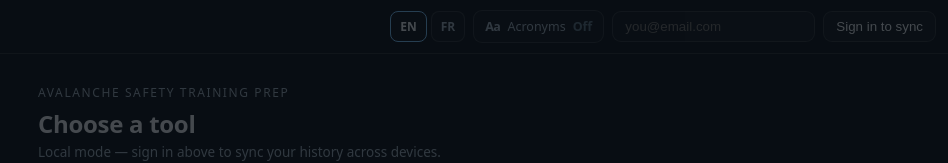
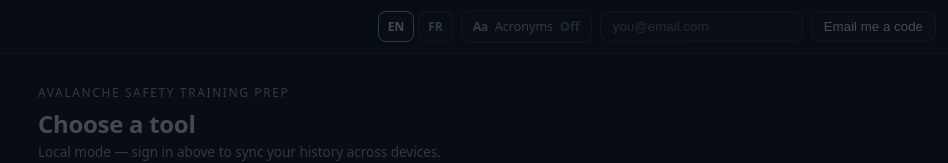
Before and after one commit to seanolesen/AST_I_training, a React (Vite) app: page / in a window 1280 px wide. Shown: the top 163 px of the page, without its empty margins (332-1280 px from the left). Built offline with nearby package versions, Linux system fonts and the light colour scheme; no server answers.

Commit message:
Add files via upload

```diff
--- a/Root.jsx
+++ b/Root.jsx
@@ -23,7 +23,10 @@ const FONT = "system-ui, -apple-system, Segoe UI, Roboto, sans-serif";
 function TopBar({ session, view, onHome, onAccount }) {
   const { t } = useLang();
   const [email, setEmail] = useState("");
+  const [code, setCode] = useState("");
   const [status, setStatus] = useState("");
+  const [phase, setPhase] = useState("email"); // email | code
+  const [busy, setBusy] = useState(false);
   const row = { display: "flex", gap: 8, alignItems: "center", justifyContent: "space-between",
     flexWrap: "wrap", padding: "10px 12px", background: T.bg,
     borderBottom: `1px solid ${T.line}`, fontFamily: FONT, fontSize: 12.5 };
@@ -46,19 +49,41 @@ function TopBar({ session, view, onHome, onAccount }) {
       </React.Fragment>
     );
   } else {
-    const send = async () => {
+    const sendCode = async () => {
       if (!email) { setStatus(t("auth.enterEmail")); return; }
-      setStatus(t("auth.sending"));
+      setBusy(true); setStatus(t("auth.sending"));
       const { error } = await supabase.auth.signInWithOtp({
-        email, options: { emailRedirectTo: window.location.origin },
+        email, options: { emailRedirectTo: window.location.origin, shouldCreateUser: true },
       });
-      setStatus(error ? (t("auth.errorPrefix") + error.message) : t("auth.checkEmail"));
+      setBusy(false);
+      if (error) { setStatus(t("auth.errorPrefix") + error.message); }
+      else { setPhase("code"); setStatus(t("auth.codeSent")); }
     };
-    auth = (
+    const verify = async () => {
+      const token = code.trim();
+      if (!token) { setStatus(t("auth.enterCode")); return; }
+      setBusy(true); setStatus(t("auth.verifying"));
+      const { error } = await supabase.auth.verifyOtp({ email, token, type: "email" });
+      setBusy(false);
+      if (error) { setStatus(t("auth.wrongCode")); }
+      else { setCode(""); setStatus(""); } // onAuthStateChange sets the session
+    };
+    const resetAuth = () => { setPhase("email"); setCode(""); setStatus(""); };
+    auth = phase === "email" ? (
       <React.Fragment>
         <input value={email} onChange={(e) => setEmail(e.target.value)} placeholder={t("auth.emailPlaceholder")}
+          type="email" autoComplete="email" inputMode="email"
           style={{ ...chip, minWidth: 150, outline: "none" }} />
-        <button style={btn} onClick={send}>{t("auth.signIn")}</button>
+        <button style={btn} disabled={busy} onClick={sendCode}>{t("auth.sendCode")}</button>
+        {status && <span style={{ color: T.dim }}>{status}</span>}
+      </React.Fragment>
+    ) : (
+      <React.Fragment>
+        <input value={code} onChange={(e) => setCode(e.target.value)} placeholder={t("auth.codePlaceholder")}
+          inputMode="numeric" autoComplete="one-time-code" maxLength={8}
+          style={{ ...chip, minWidth: 108, outline: "none", letterSpacing: "2px", textAlign: "center" }} />
+        <button style={btn} disabled={busy} onClick={verify}>{t("auth.verify")}</button>
+        <button style={{ ...btn, borderColor: "transparent", color: T.dim }} onClick={resetAuth}>{t("auth.useDifferent")}</button>
         {status && <span style={{ color: T.dim }}>{status}</span>}
       </React.Fragment>
     );
--- a/i18n.jsx
+++ b/i18n.jsx
@@ -635,6 +635,14 @@ export const STRINGS = {
     "account.import.none": "Nothing new to import — this device’s history is already in your account.",
     "account.import.error": "Import failed ({error}). Make sure you’re signed in and the Supabase tables exist.",
 
+    "auth.sendCode": "Email me a code",
+    "auth.codeSent": "Code sent — check your email.",
+    "auth.enterCode": "Enter the code.",
+    "auth.codePlaceholder": "6-digit code",
+    "auth.verify": "Verify",
+    "auth.verifying": "Verifying…",
+    "auth.wrongCode": "That code didn’t work — check it or resend.",
+    "auth.useDifferent": "Change email",
     "pwa.update.msg": "A new version is ready.",
     "pwa.update.action": "Reload",
     "pwa.offlineReady": "Ready to use offline.",
@@ -1267,6 +1275,14 @@ export const STRINGS = {
     "account.import.none": "Rien de nouveau à importer — l’historique de cet appareil est déjà dans votre compte.",
     "account.import.error": "Échec de l’importation ({error}). Assurez-vous d’être connecté et que les tables Supabase existent.",
 
+    "auth.sendCode": "M’envoyer un code",
+    "auth.codeSent": "Code envoyé — vérifiez votre courriel.",
+    "auth.enterCode": "Entrez le code.",
+    "auth.codePlaceholder": "Code à 6 chiffres",
+    "auth.verify": "Vérifier",
+    "auth.verifying": "Vérification…",
+    "auth.wrongCode": "Ce code n’a pas fonctionné — vérifiez ou renvoyez.",
+    "auth.useDifferent": "Changer de courriel",
     "pwa.update.msg": "Une nouvelle version est prête.",
     "pwa.update.action": "Recharger",
     "pwa.offlineReady": "Prêt à utiliser hors ligne.",
```
